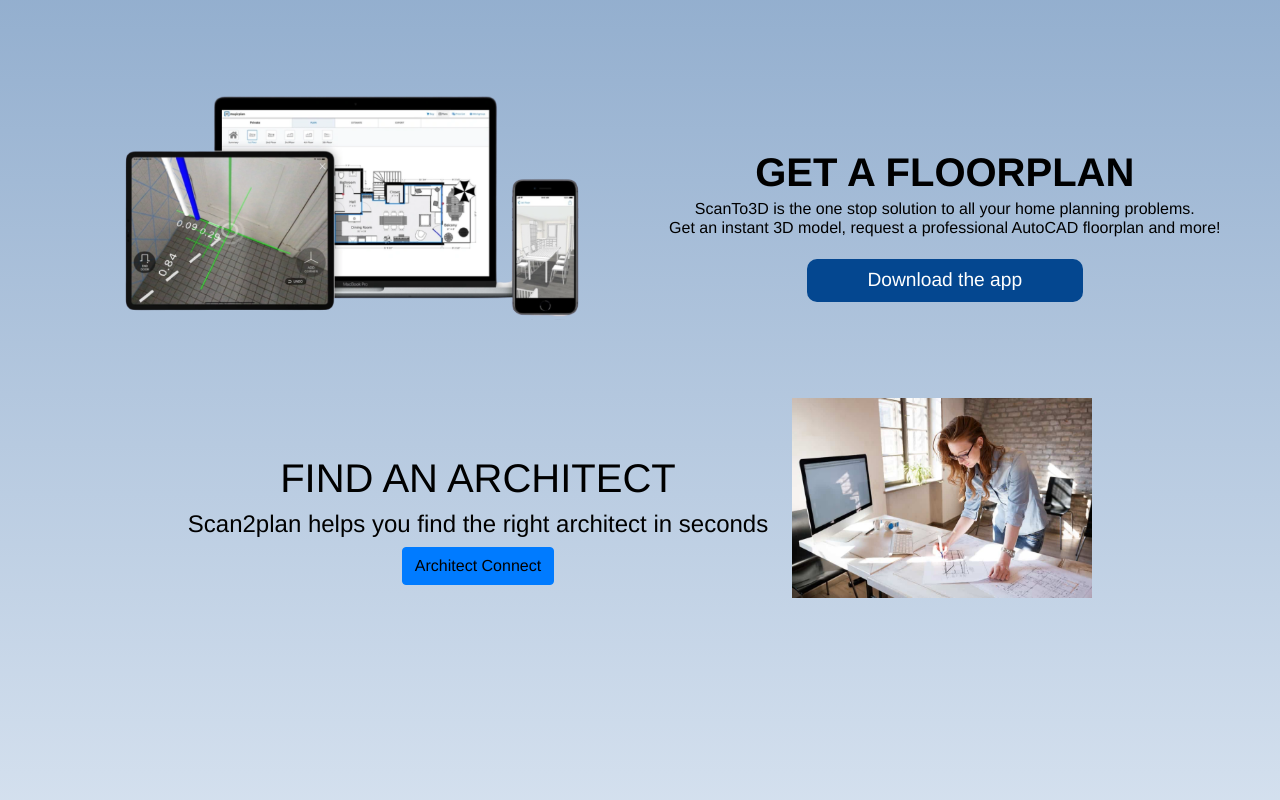
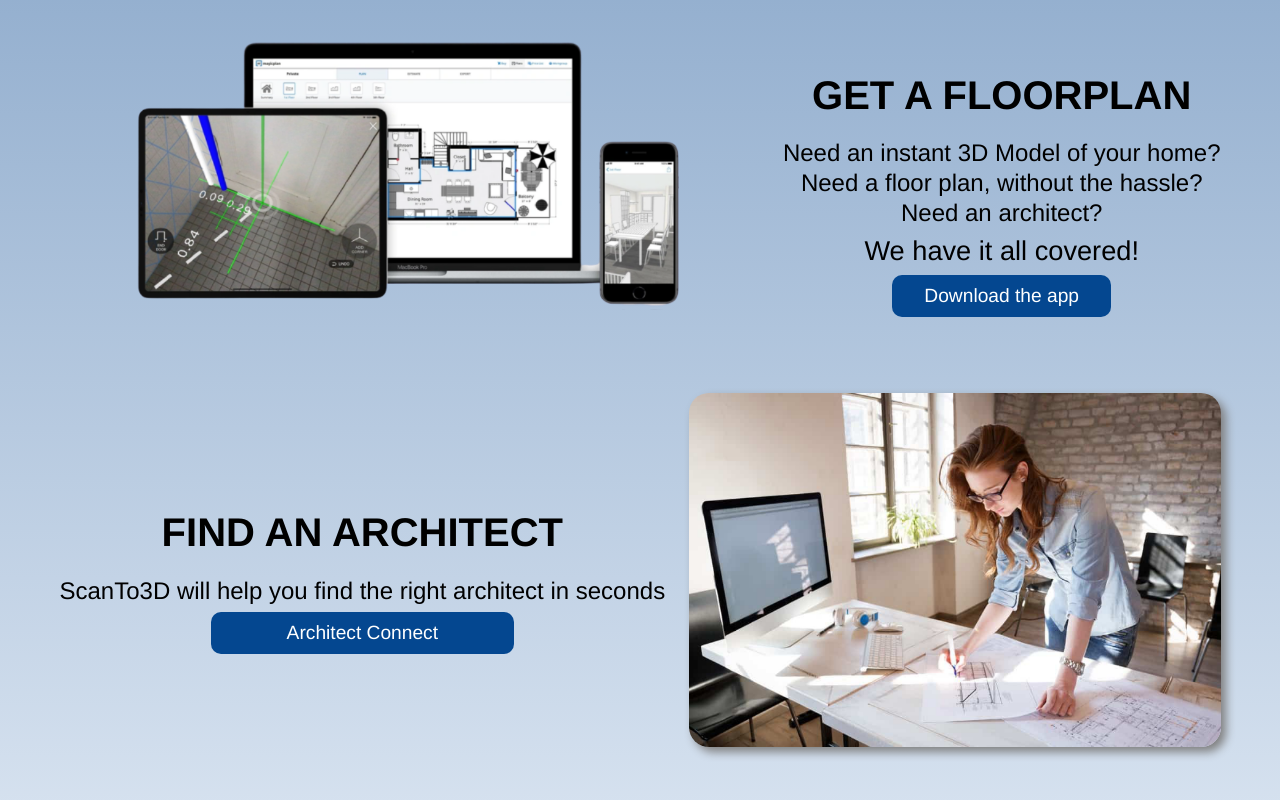
Before and after one commit to opal-ai/scan2plan_website, a Vue app: page / in a window 1280 px wide. Shown: the part 520-1320 px from the top of the page. Built offline with nearby package versions, Linux system fonts and the light colour scheme.

Commit message:
Fixed Architect section

```diff
--- a/src/components/Homepage/architectSection.vue
+++ b/src/components/Homepage/architectSection.vue
@@ -8,13 +8,13 @@
 <template>
   <div id="architect">
     <b-container>
-      <b-row>
+      <b-row align-v="center">
         <b-col cols="auto">
-          <h1 style="margin-top:7vh">FIND AN ARCHITECT</h1>
-          <h4>Scan2plan helps you find the right architect in seconds</h4>
+          <p style="margin-top:7vh; font-size:2.5rem; font-weight:bolder">FIND AN ARCHITECT</p>
+          <p style="font-size:1.5rem; margin-top:2vh">ScanTo3D will help you find the right architect in seconds</p>
           <button
             type="button"
-            class="btn btn-primary"
+            id="architectButton"
             href="#"
             style="margin-bottom:5vh"
             v-b-modal.loginSignupModal
@@ -23,13 +23,17 @@
           </button>
           <!--V1.1 changes start-->
               <b-modal id="loginSignupModal">
-                <button class="modalButton" v-on:click="showArchitectLogin">Find an Architect</button>
-                <button class="modalButton">Find a project</button>
+                <!-- <button class="modalButton" v-on:click="showArchitectLogin">Find an Architect</button>
+                <button class="modalButton">Find a project</button> -->
+                <h3>Coming soon!</h3>
+                <p>Architect Connect will allow you to connect with several architects via our platform. You will be able to see their past projects, ratings etc and chat with them before hiring.
+                  <br> So now you don't have to look all over the internet for a suitable architect. Just browse through our highly skilled partners.
+                </p>
               </b-modal>
           <!--V1.1 changes start-->
         </b-col>
         <b-col>
-          <img src="../../assets/girl.png" width="300vw" height="200vw" />
+           <b-img fluid-grow :src="require('../../assets/girl.png')" id="architectImage"></b-img>
         </b-col>
       </b-row>
     </b-container>
@@ -60,4 +64,24 @@
   .modalButton {
     width: 100%
   }
+
+  #architect{
+      width:100%
+  }
+
+  #architectButton{
+    background-color: #044790;
+    padding: 7px;
+    border-radius: 10px;
+    font-size: 0.75rem;
+    color:white;
+    width: 50%;
+    font-size: 1.2rem;
+    margin-top: 1vh
+  }
+
+  #architectImage{
+    border-radius: 20px;
+    box-shadow: #808080 5px 5px 10px
+  }
 </style>
--- a/src/components/Homepage/floorplanSection.vue
+++ b/src/components/Homepage/floorplanSection.vue
@@ -7,19 +7,17 @@
 <template>
   <div id="floorplan">
     <b-container>
-      <b-row>
+      <b-row align-v="center">
         <b-col>
           <b-img fluid-grow :src="require('../../assets/devices.png')" id="devicesImage"></b-img>
         </b-col>
         <b-col cols="auto">
-          <p style="margin-top:7vh; font-size:2.5rem; font-weight:bolder">GET A FLOORPLAN</p>
+          <p style="margin-top:7vh; font-size:2.5rem; font-weight:bolder; padding:10px">GET A FLOORPLAN</p>
           <p class="floor_p">
-            ScanTo3D is the one stop solution to all your home planning problems.
-          </p>
-          <p class="floor_p">
-            Get an instant 3D model, request a professional AutoCAD floorplan
-            and more!
-          </p>
+            Need an instant 3D Model of your home? <br>
+            Need a floor plan, without the hassle? <br>
+            Need an architect? </p>
+            <p style="font-size: 1.7rem; margin-top:1vh"> We have it all covered! </p>
           <a :href="url">
             <div
               id="downloadButton">
@@ -48,12 +46,13 @@
 <style>
 
 #floorplan{
-  margin-top: 5vh;
   width:100%
 }
 
 .floor_p {
-  font-size: 1rem;
+  margin-top: 1vh;
+  font-size: 1.5rem;
+  line-height: 30px;
 }
 
 #devicesImage{
@@ -68,7 +67,7 @@
   color:white;
   width: 50%;
   font-size: 1.2rem;
-  margin: 3vh auto 3vh auto;
+  margin: 1vh auto 3vh auto;
 }
 
 </style>
--- a/src/components/Homepage/homepage.vue
+++ b/src/components/Homepage/homepage.vue
@@ -12,10 +12,10 @@
         <b-row align-h="center" align-v="center" class = "minSectionHeight">
           <FloorplanSection />
         </b-row>
-        <b-row align-h="center" class = "minSectionHeight">
+        <b-row align-h="center"  align-v="center" class = "minSectionHeight">
           <ArchitectSection @showInterface="updateInterface"/> <!--V1.1 change-->
         </b-row>
-        <b-row align-h="center" class = "minSectionHeight">
+        <b-row align-h="center" align-v="center" class = "minSectionHeight">
           <ScanSection />
         </b-row>
       </div>
```
